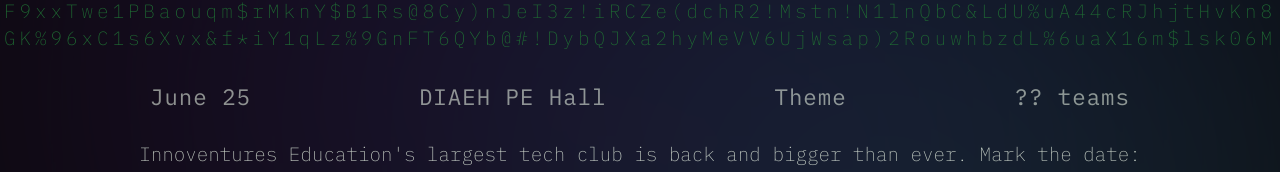
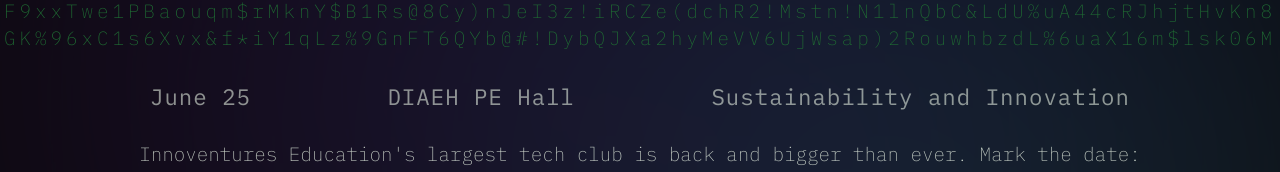
Before and after one commit to hafideledath/DIATech, a React (Create React App) app: page / in a window 1280 px wide. Shown: the part 298-470 px from the top of the page. Built offline with nearby package versions, Linux system fonts and the light colour scheme.

Commit message:
first draft donezo

```diff
--- a/src/Events.js
+++ b/src/Events.js
@@ -3,6 +3,7 @@
 import diabyte from './events/diabyte.webp';
 import hourOfCode from './events/hour_of_code.webp';
 import innoventsRobotics from './events/innovents_robotics.webp';
+import diatech from './events/diatech.webp';
 
 import './Events.css';
 
@@ -51,7 +52,7 @@
         <div className="event">
           <div className="event-details">
             <caption>DI@TECH</caption>
-              <img src="https://placehold.co/300x100" alt="placeholder" />
+              <img src={diatech} alt="placeholder" />
                     </div>
           </div>
     </div>
--- a/src/Home.js
+++ b/src/Home.js
@@ -25,17 +25,12 @@
       <div className="event-info">
           <h2>June 25</h2>
           <h2>DIAEH PE Hall</h2>
-          <h2>Theme</h2>
-          <h2>?? teams</h2>
+          <h2>Sustainability and Innovation</h2>
         </div>
 
         <h3>Innoventures Education's largest tech club is back and bigger than ever. Mark the date:</h3>
 
         <video src={Date} autoPlay muted id="animation" />
-
-        <h2>Theme</h2>
-
-        <p>Lorem ipsum, dolor sit amet consectetur adipisicing elit. Odio error reprehenderit commodi obcaecati ipsam assumenda vero corporis vel quia necessitatibus. Lorem ipsum dolor sit amet consectetur adipisicing elit. Illum deserunt possimus commodi odio nisi dolore dolor eum dignissimos, voluptatem fugit.</p>
 
         <h2>Meet the Team</h2>
 
```
Also changed, not shown: 1 other file (tests, documents, lock files or other folders).
